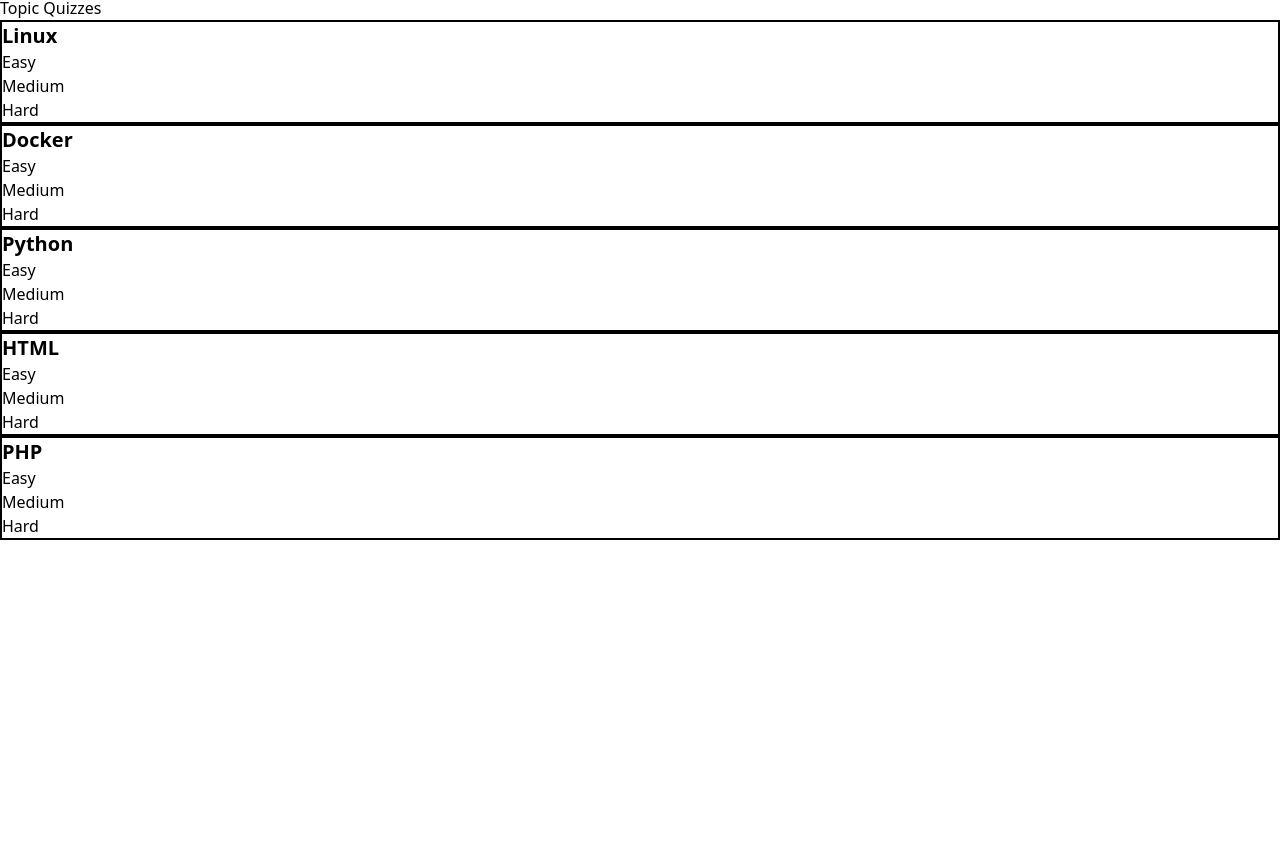
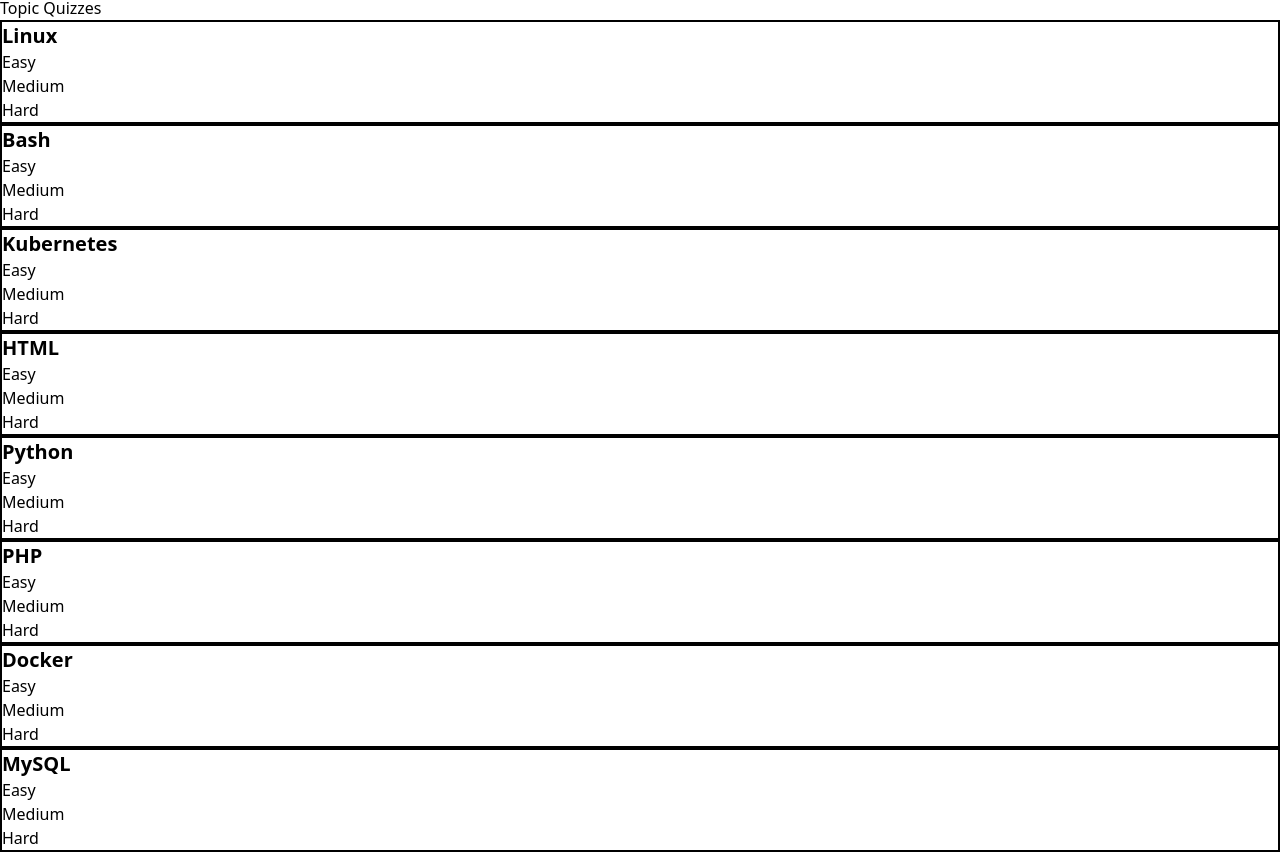
Before and after one commit to NureddinFarzaliyev/techquiz, a React (Vite) app in the folder client/: page /quiz in a window 1280 px wide. Shown: the part 260-1112 px from the top of the page. Before the commit the page ends 800 px from the top, so only its background shows below. Built offline with nearby package versions, Linux system fonts and the light colour scheme.

Commit message:
extra pts

```diff
--- a/client/src/components/quizpage/QuizContainer.jsx
+++ b/client/src/components/quizpage/QuizContainer.jsx
@@ -34,6 +34,16 @@
       } )
     }
 
+    const extraPoints = (earnedPoints) => {
+      if(difficulty === "Easy" && earnedPoints == 50){
+        return 20
+      }else if(difficulty === "Medium" && earnedPoints == 100){
+        return 50
+      }else if(difficulty === "Hard" && earnedPoints == 200){
+        return 100
+      }return 0
+    }
+
     // Make other buttons unuseable when animations are going
 
     const handleCorrectAnswer = ( button ) => {
@@ -67,10 +77,10 @@
         if(questionData && questionData[currentQuestion]){
             return <QuestionCard btnState={btnDisabled} question={questionData[currentQuestion]} onFalse={handleFalseAnswer} onCorrect={handleCorrectAnswer} />
         }else if(currentQuestion == 10){
-          console.log('questions ended')
 
-          // ! ADD EARNED POINTS TO USER DATABASE
+          // ! ADD earnedPoints + extraPoints(earnedPoints) to DATABASE
 
+          console.log(`You've earned ${earnedPoints}pts (+${extraPoints(earnedPoints)}pts extra)`)
         }else{
           console.log('not loaded yet')
         }
@@ -80,7 +90,7 @@
     <div>
       <div>{setQuestions()}</div>
       <div>
-        <span>Earned Points: {earnedPoints}</span>
+        <span>Earned Points: {earnedPoints + extraPoints(earnedPoints)}</span>
       </div>
     </div>
   )
--- a/client/src/components/quizzes/TopicQuizzes.jsx
+++ b/client/src/components/quizzes/TopicQuizzes.jsx
@@ -6,10 +6,13 @@
     <>
     <h1>Topic Quizzes</h1>
     <QuizCard quizName="Linux"/>
+    <QuizCard quizName="Bash"/>
+    <QuizCard quizName="Kubernetes"/>
+    <QuizCard quizName="HTML"/>
+    <QuizCard quizName="Python"/>
+    <QuizCard quizName="PHP"/>
     <QuizCard quizName="Docker"/>
-    <QuizCard quizName="Python"/>
-    <QuizCard quizName="HTML"/>
-    <QuizCard quizName="PHP"/>
+    <QuizCard quizName="MySQL"/>
     </>
   )
 }
```
